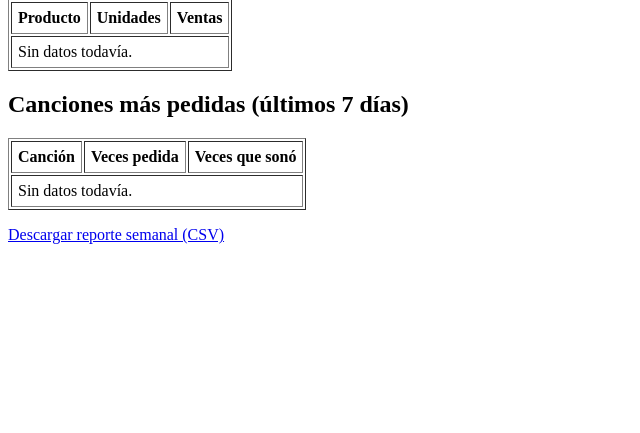
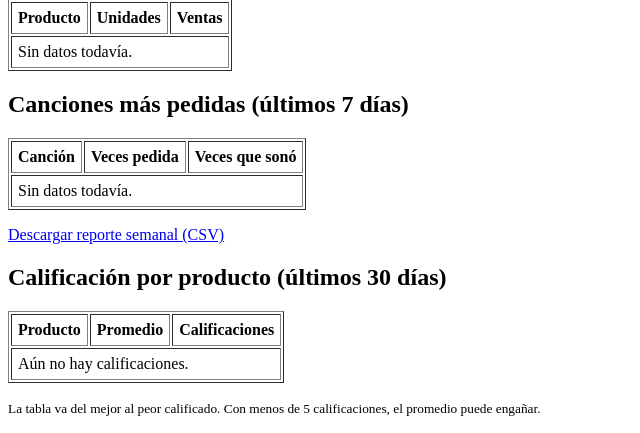
Before and after one commit to juancho2610/san-simonpub, a Django app: page /administracion/estadisticas/ in a window 1280 px wide. Shown: the part 452-885 px from the top of the page, without its empty margins (0-640 px from the left). Before the commit the page ends 696 px from the top, so only its background shows below. Run offline with Django 5.2, Linux system fonts and the light colour scheme; a user stored in the database is signed in; data comes from the database, SQL or seed files in the repository; tables that the repository leaves empty hold one stand-in row (values such as "Sample post").

Commit message:
Calificaciones de productos en pedidos entregados

```diff
--- a/pedidos/templates/pedidos/estadisticas.html
+++ b/pedidos/templates/pedidos/estadisticas.html
@@ -63,5 +63,21 @@
 
   <p><a href="{% url 'reporte_semanal' %}">Descargar reporte semanal (CSV)</a></p>
 
+   <h2>Calificación por producto (últimos 30 días)</h2>
+  <table border="1" cellpadding="6">
+    <tr><th>Producto</th><th>Promedio</th><th>Calificaciones</th></tr>
+    {% for c in calificaciones %}
+      <tr>
+        <td>{{ c.detalle__producto__nombre }}</td>
+        <td>{{ c.promedio|floatformat:1 }} / 5</td>
+        <td>{{ c.cantidad }}{% if c.cantidad < 5 %} <em>(pocos datos)</em>{% endif %}</td>
+      </tr>
+    {% empty %}
+      <tr><td colspan="3">Aún no hay calificaciones.</td></tr>
+    {% endfor %}
+  </table>
+  <p><small>La tabla va del mejor al peor calificado. Con menos de 5
+  calificaciones, el promedio puede engañar.</small></p>
+
 </body>
 </html>
--- a/pedidos/urls.py
+++ b/pedidos/urls.py
@@ -16,4 +16,5 @@ urlpatterns = [
     path('personal/pedidos/<int:pk>/estado/', views.cambiar_estado, name='cambiar_estado'),
     path('administracion/estadisticas/', views.estadisticas, name='estadisticas'),
     path('administracion/reporte-semanal.csv', views.reporte_semanal_csv, name='reporte_semanal'),
+    path('pedidos/<int:pk>/calificar/', views.calificar, name='calificar_pedido'),
 ]
--- a/pedidos/views.py
+++ b/pedidos/views.py
@@ -6,7 +6,7 @@ from django.shortcuts import get_object_or_404, redirect, render
 from django.views.decorators.http import require_POST
 from django.contrib.auth.decorators import login_required
 from django.db import transaction
-from django.db.models import Count, DecimalField, ExpressionWrapper, F, Sum, Q
+from django.db.models import Avg, Count, DecimalField, ExpressionWrapper, F, Sum, Q
 from django.utils import timezone
 from django.http import HttpResponse
 
@@ -18,7 +18,7 @@ from usuarios.views import rol_requerido
 from menu.models import Producto
 
 from .forms import PedidoForm
-from .models import DetallePedido, Pedido
+from .models import Calificacion, DetallePedido, Pedido
 from .carrito import Carrito
 
 #Vista Carrito
@@ -192,6 +192,8 @@ def estadisticas(request):
         'por_tipo': por_tipo,
         'top_productos': top_productos,
 	'top_canciones': _top_canciones(inicio_semana, fin_hoy),
+	'calificaciones': _calificaciones_por_producto(
+            fin_hoy - timedelta(days=30), fin_hoy),
     }
     return render(request, 'pedidos/estadisticas.html', contexto)
 
@@ -251,4 +253,70 @@ def reporte_semanal_csv(request):
     for c in _top_canciones(inicio, fin, limite=50):
         nombre = f"{c['cancion__titulo']} — {c['cancion__artista']}"
         escritor.writerow(['Canción', _csv_seguro(nombre), c['veces'], c['sonadas']])
+
+    escritor.writerow([])
+    escritor.writerow(['Calificaciones de los últimos 30 días'])
+    escritor.writerow(['Tipo', 'Producto', 'Promedio de estrellas',
+                       'Cantidad de calificaciones'])
+    for c in _calificaciones_por_producto(fin - timedelta(days=30), fin):
+        escritor.writerow(['Calificación',
+                           _csv_seguro(c['detalle__producto__nombre']),
+                           round(c['promedio'], 2), c['cantidad']])
     return respuesta
+
+
+@require_POST
+@rol_requerido(Rol.CLIENTE)
+def calificar(request, pk):
+    with transaction.atomic():
+        # Bloqueamos el pedido: dos envíos a la vez no pueden duplicar nada.
+        # Filtrar por cliente impide calificar pedidos ajenos.
+        pedido = get_object_or_404(
+            Pedido.objects.select_for_update(), pk=pk, cliente=request.user)
+
+        if pedido.estado != Pedido.Estado.ENTREGADO:
+            messages.error(
+                request, 'Solo puedes calificar pedidos ya entregados.')
+            return redirect('detalle_pedido', pk=pedido.pk)
+
+        ya_calificados = set(
+            Calificacion.objects.filter(detalle__pedido=pedido)
+            .values_list('detalle_id', flat=True))
+
+        nuevas = []
+        for d in pedido.detalles.all():
+            if d.pk in ya_calificados:
+                continue
+            bruto = request.POST.get(f'estrellas_{d.pk}', '').strip()
+            if not bruto:
+                continue  # el cliente puede calificar solo algunos productos
+            if bruto not in ('1', '2', '3', '4', '5'):
+                messages.error(request, 'El puntaje debe ser de 1 a 5.')
+                return redirect('detalle_pedido', pk=pedido.pk)
+            comentario = request.POST.get(f'comentario_{d.pk}', '').strip()
+            if len(comentario) > 200:
+                messages.error(
+                    request, 'El comentario no puede pasar de 200 caracteres.')
+                return redirect('detalle_pedido', pk=pedido.pk)
+            nuevas.append(Calificacion(
+                detalle=d, estrellas=int(bruto), comentario=comentario))
+
+        if not nuevas:
+            messages.warning(request, 'Elige al menos un puntaje.')
+            return redirect('detalle_pedido', pk=pedido.pk)
+
+        Calificacion.objects.bulk_create(nuevas)
+
+    messages.success(request, '¡Gracias por tu opinión!')
+    return redirect('detalle_pedido', pk=pedido.pk)
+
+
+
+def _calificaciones_por_producto(inicio, fin):
+    return (
+        Calificacion.objects
+        .filter(creada__gte=inicio, creada__lt=fin)
+        .values('detalle__producto_id', 'detalle__producto__nombre')
+        .annotate(promedio=Avg('estrellas'), cantidad=Count('id'))
+        .order_by('-promedio', '-cantidad', 'detalle__producto__nombre')
+    )
```
Also changed, not shown: pedidos/admin.py (+14 -1 lines), pedidos/models.py (+24 -1 lines), pedidos/templates/pedidos/detalle_pedido.html (+32 -1 lines), pedidos/migrations/0002_calificacion.py (added).
